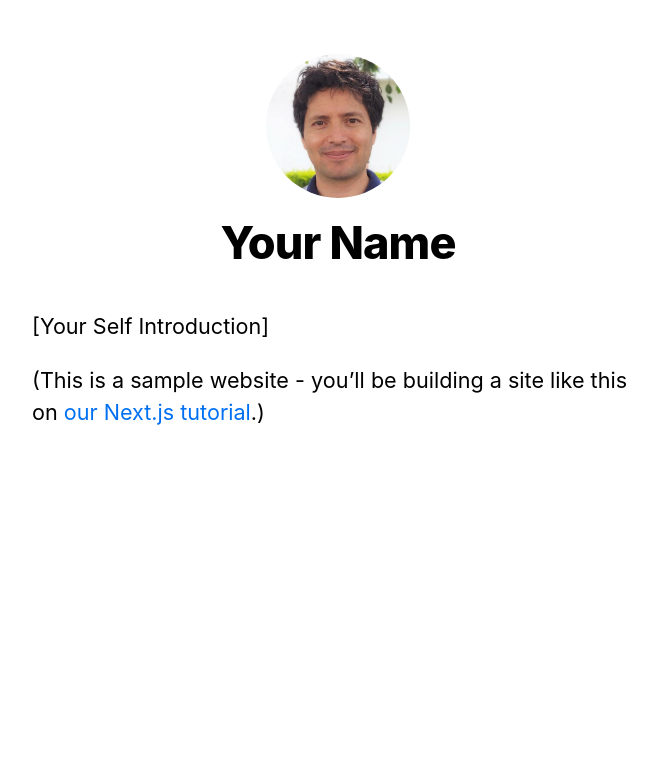
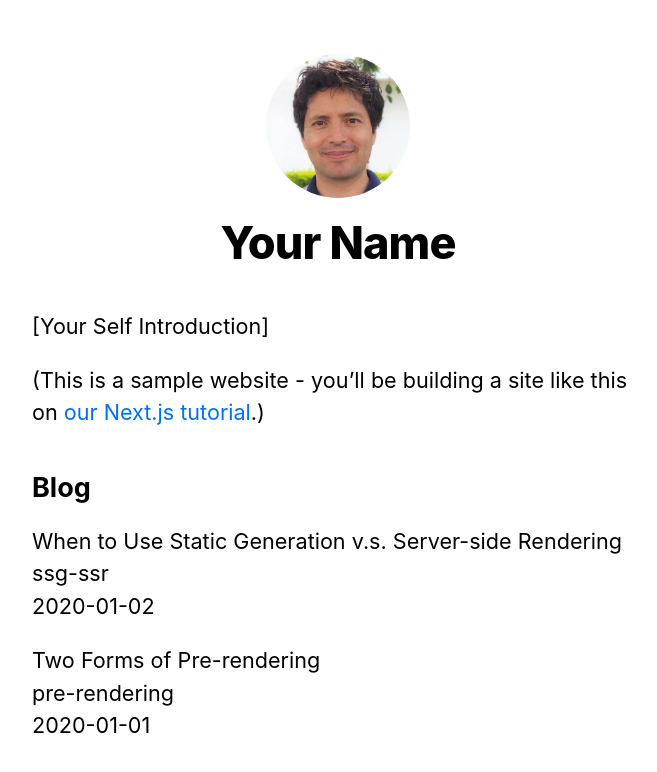
Before and after one commit to MauricioRobayo/nextjs-blog, a Next.js app: page / in a window 1280 px wide. Shown: the top 772 px of the page, without its empty margins (302-959 px from the left). Built offline with nearby package versions, Linux system fonts and the light colour scheme.

Commit message:
Implementing getStaticProps

```diff
--- /dev/null
+++ b/lib/posts.js
@@ -0,0 +1,35 @@
+import fs from 'fs'
+import path from 'path'
+import matter from 'gray-matter'
+
+const postsDirectory = path.join(process.cwd(), 'posts')
+
+export function getSortedPostsData() {
+  // Get file names under /posts
+  const fileNames = fs.readdirSync(postsDirectory)
+  const allPostsData = fileNames.map(fileName => {
+    // Remove ".md" from file name to get id
+    const id = fileName.replace(/\.md$/, '')
+
+    // Read markdown file as string
+    const fullPath = path.join(postsDirectory, fileName)
+    const fileContents = fs.readFileSync(fullPath, 'utf8')
+
+    // Use gray-matter to parse the post metadata section
+    const matterResult = matter(fileContents)
+
+    // Combine the data with the id
+    return {
+      id,
+      ...matterResult.data
+    }
+  })
+  // Sort posts by date
+  return allPostsData.sort((a, b) => {
+    if (a.date < b.date) {
+      return 1
+    } else {
+      return -1
+    }
+  })
+}
--- a/package.json
+++ b/package.json
@@ -8,6 +8,7 @@
     "start": "next start"
   },
   "dependencies": {
+    "gray-matter": "^4.0.2",
     "next": "9.5.3",
     "react": "16.13.1",
     "react-dom": "16.13.1"
--- a/pages/index.js
+++ b/pages/index.js
@@ -1,8 +1,9 @@
 import Head from 'next/head'
 import Layout, { siteTitle } from '../components/layout'
 import utilStyles from '../styles/utils.module.css'
+import { getSortedPostsData } from '../lib/posts'
 
-export default function Home() {
+export default function Home({ allPostsData }) {
   return (
     <Layout home>
       <Head>
@@ -15,6 +16,29 @@
           <a href="https://nextjs.org/learn">our Next.js tutorial</a>.)
         </p>
       </section>
+      <section className={`${utilStyles.headingMd} ${utilStyles.padding1px}`}>
+        <h2 className={utilStyles.headingLg}>Blog</h2>
+        <ul className={utilStyles.list}>
+          {allPostsData.map(({ id, date, title }) => (
+            <li className={utilStyles.listItem} key={id}>
+              {title}
+              <br />
+              {id}
+              <br />
+              {date}
+            </li>
+          ))}
+        </ul>
+      </section>
     </Layout>
   )
 }
+
+export async function getStaticProps() {
+  const allPostsData = getSortedPostsData()
+  return {
+    props: {
+      allPostsData
+    }
+  }
+}
```
Also changed, not shown: 1 other file (tests, documents, lock files or other folders).
